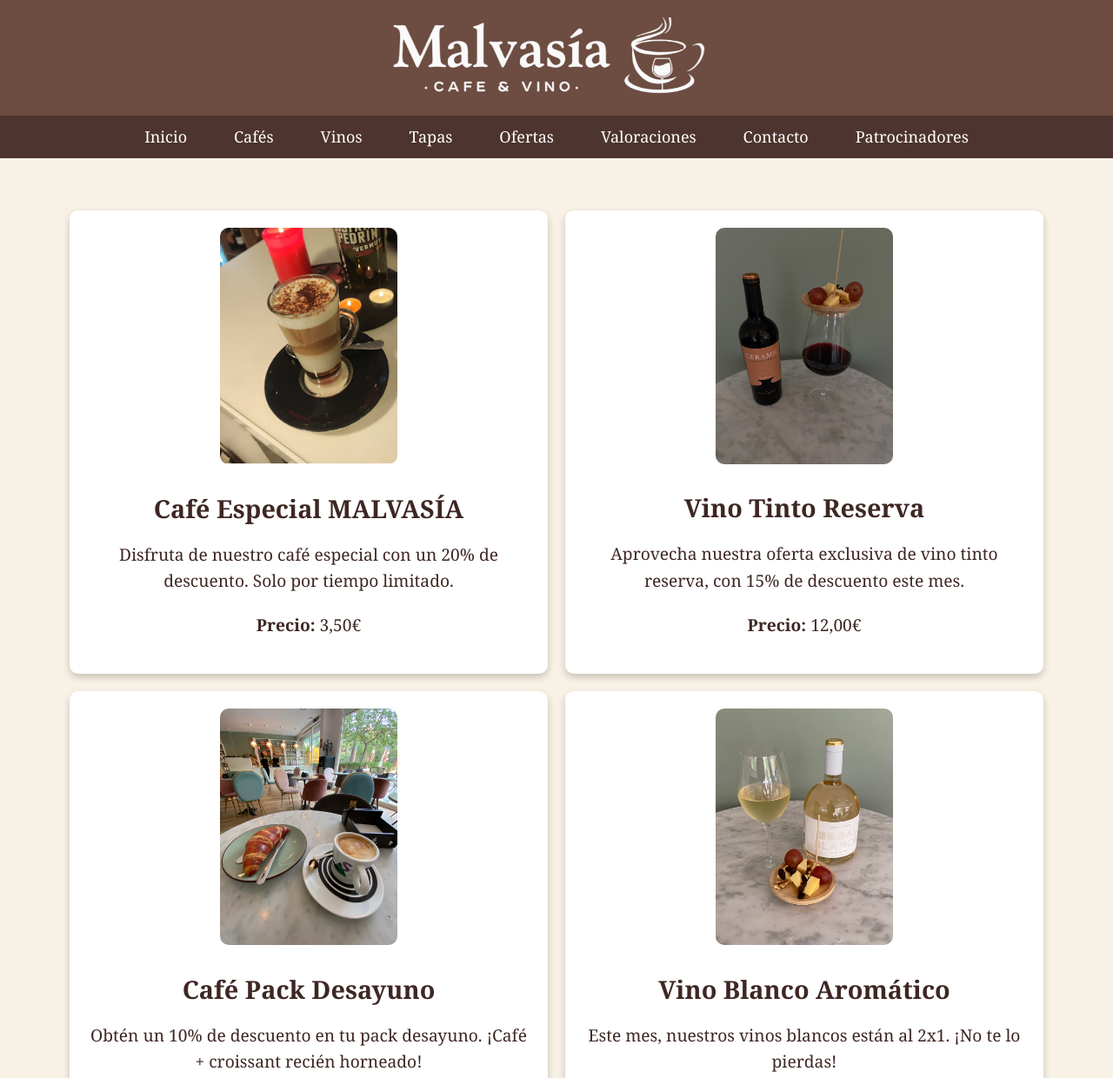
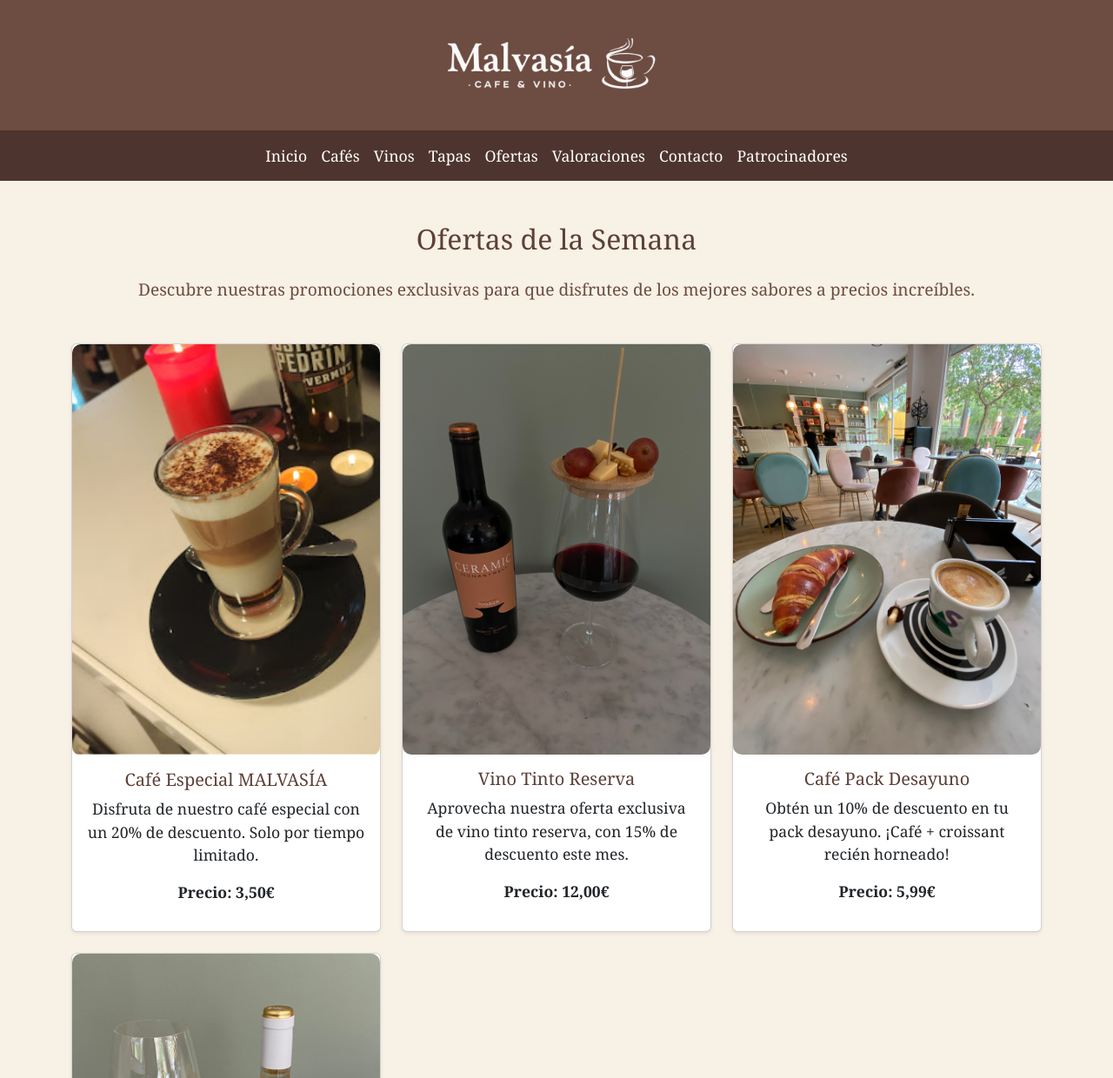
Before and after one commit to rraulchicaa/entornosempresa, a plain HTML site: page rchica_proyecto(28-3-2025)/ofertas.html in a window 1280 px wide. Shown: the top 1240 px of the page at 87% size. Drawn offline with nearby package versions, Linux system fonts and the light colour scheme.

Commit message:
Update ofertas.html
ofertas mmejorado

```diff
--- a/rchica_proyecto(28-3-2025)/ofertas.html
+++ b/rchica_proyecto(28-3-2025)/ofertas.html
@@ -1,179 +1,146 @@
 <!DOCTYPE html>
 <html lang="es">
 <head>
-    <meta charset="UTF-8">
-    <meta name="viewport" content="width=device-width, initial-scale=1.0">
+  <meta charset="UTF-8" />
+  <meta name="viewport" content="width=device-width, initial-scale=1" />
   <title>MALVASIA - Ofertas</title>
+  <link href="https://cdn.jsdelivr.net/npm/bootstrap@5.3.3/dist/css/bootstrap.min.css" rel="stylesheet" />
   <style>
-        * {
-            margin: 0px;
-            padding: 0;
-            box-sizing: border-box;
-        }
-
     body {
-            font-family: 'Georgia', serif;
+      font-family: Georgia, serif;
       background: #f8f1e5;
       color: #3e2723;
-            line-height: 1.6;
-        }
-
-        header {
-            background: #6d4c41;
-            color: #fff;
-            text-align: center;
-            padding: 20px;
-            box-shadow: 0 4px 8px rgba(0, 0, 0, 0.2);
+      min-height: 100vh;
+      display: flex;
+      flex-direction: column;
     }
 
     header img {
-            width: 60%;
+      width: 100%;
       max-width: 450px;
       display: block;
-            margin: 0 auto;
+      margin: 20px auto;
     }
 
-        nav {
-            background: #4e342e;
-            padding: 10px 0;
-            position: sticky;
-            top: 0;
-            z-index: 1000;
-            font-size: 15px;
+    .navbar {
+      background-color: #4e342e;
     }
 
-        nav ul {
-            list-style: none;
-            text-align: center;
+    .navbar a {
+      color: #fff !important;
+      font-size: 1.1em;
     }
 
-        nav ul li {
-            display: inline;
-            margin: 0 15px;
-        }
-
-        nav ul li a {
-            text-decoration: none;
-            color: #fff;
-            font-size: 1.2em;
-            padding: 10px;
-            transition: 0.3s;
-        }
-
-        nav ul li a:hover {
+    .navbar a:hover {
       background: #8d6e63;
       border-radius: 5px;
     }
 
-        .container {
-            display: grid;
-            grid-template-columns: 1fr 1fr;
-            gap: 20px;
-            padding: 40px;
-            margin: 20px 40px;
-        }
-
-        .oferta {
-            background: #fff;
-            padding: 20px;
-            border-radius: 10px;
-            box-shadow: 0 4px 8px rgba(0, 0, 0, 0.2);
-            text-align: center;
-        }
-
-        .oferta img {
-            width: 40%;
-            height: auto;
-            border-radius: 10px;
-            transition: transform 0.3s;
-            margin-bottom: 20px;
-        }
-
-        .oferta img:hover {
-            transform: scale(1.05);
-        }
-
-        .oferta h3 {
-            font-size: 1.8em;
-            margin-bottom: 15px;
-        }
-
-        .oferta p {
-            font-size: 1.2em;
-            margin-bottom: 20px;
-        }
-
     footer {
-            width: 100%;
       background-color: #3e2723;
       color: white;
       text-align: center;
       padding: 20px 0;
+      margin-top: auto;
       font-size: 17px;
     }
 
-        @media (max-width: 768px) {
-            .container {
-                grid-template-columns: 1fr;
-            }
+    .card img {
+      transition: transform 0.3s ease;
+      border-radius: 10px;
     }
 
+    .card img:hover {
+      transform: scale(1.05);
+    }
+
+    .card-title {
+      color: #5d4037;
+    }
+
+    .card-body p {
+      font-size: 1.1rem;
+    }
   </style>
 </head>
 <body>
 
-<header>
-    <img src="fotos/logoblanco.png" alt="Logo de Cafetería MALVASIA">
+  <header class="text-white text-center py-4" style="background-color: #6d4c41;">
+    <img src="fotos/logoblanco.png" alt="Logo de Cafetería MALVASIA" class="img-fluid" style="max-width: 300px;" />
   </header>
 
-<nav>
-    <ul>
-        <li><a href="index.html">Inicio</a></li>
-        <li><a href="cafe.html">Cafés</a></li>
-        <li><a href="vino.html">Vinos</a></li>
-        <li><a href="tapas.html">Tapas</a></li>
-        <li><a href="ofertas.html">Ofertas</a></li>
-        <li><a href="valo.html">Valoraciones</a></li>
-        <li><a href="contacto.html">Contacto</a></li>
-        <li><a href="patrocinadores.html">Patrocinadores</a></li>
+  <nav class="navbar navbar-expand-lg sticky-top">
+    <div class="container">
+      <ul class="navbar-nav mx-auto mb-2 mb-lg-0">
+        <li class="nav-item"><a class="nav-link" href="index.html">Inicio</a></li>
+        <li class="nav-item"><a class="nav-link" href="cafe.html">Cafés</a></li>
+        <li class="nav-item"><a class="nav-link" href="vino.html">Vinos</a></li>
+        <li class="nav-item"><a class="nav-link" href="tapas.html">Tapas</a></li>
+        <li class="nav-item"><a class="nav-link" href="ofertas.html">Ofertas</a></li>
+        <li class="nav-item"><a class="nav-link" href="valo.html">Valoraciones</a></li>
+        <li class="nav-item"><a class="nav-link" href="contacto.html">Contacto</a></li>
+        <li class="nav-item"><a class="nav-link" href="patrocinadores.html">Patrocinadores</a></li>
       </ul>
+    </div>
   </nav>
 
+  <main class="container my-5">
+    <h2 class="text-center mb-4" style="color: #5d4037;">Ofertas de la Semana</h2>
+    <p class="text-center mb-5" style="font-size: 1.2rem; color: #6d4c41;">
+      Descubre nuestras promociones exclusivas para que disfrutes de los mejores sabores a precios increíbles.
+    </p>
 
-<section class="container">
-    <div class="oferta">
-        <img src="fotos/cafe2.png" alt="Café especial">
-        <h3>Café Especial MALVASÍA</h3>
-        <p>Disfruta de nuestro café especial con un 20% de descuento. Solo por tiempo limitado.</p>
-        <p><strong>Precio:</strong> 3,50€</p>
+    <div class="row g-4">
+      <div class="col-12 col-md-6 col-lg-4">
+        <div class="card h-100 shadow-sm">
+          <img src="fotos/cafe2.png" class="card-img-top" alt="Café especial">
+          <div class="card-body text-center">
+            <h5 class="card-title">Café Especial MALVASÍA</h5>
+            <p class="card-text">Disfruta de nuestro café especial con un 20% de descuento. Solo por tiempo limitado.</p>
+            <p class="fw-bold">Precio: 3,50€</p>
+          </div>
+        </div>
       </div>
 
-    <div class="oferta">
-        <img src="fotos/tinto.JPEG" alt="Vino tinto">
-        <h3>Vino Tinto Reserva</h3>
-        <p>Aprovecha nuestra oferta exclusiva de vino tinto reserva, con 15% de descuento este mes.</p>
-        <p><strong>Precio:</strong> 12,00€</p>
+      <div class="col-12 col-md-6 col-lg-4">
+        <div class="card h-100 shadow-sm">
+          <img src="fotos/tinto.JPEG" class="card-img-top" alt="Vino tinto">
+          <div class="card-body text-center">
+            <h5 class="card-title">Vino Tinto Reserva</h5>
+            <p class="card-text">Aprovecha nuestra oferta exclusiva de vino tinto reserva, con 15% de descuento este mes.</p>
+            <p class="fw-bold">Precio: 12,00€</p>
+          </div>
+        </div>
       </div>
 
-    <div class="oferta">
-        <img src="fotos/pack.JPEG" alt="Café con leche">
-        <h3>Café Pack Desayuno</h3>
-        <p>Obtén un 10% de descuento en tu pack desayuno. ¡Café + croissant recién horneado!</p>
-        <p><strong>Precio:</strong> 5,99€</p>
-
+      <div class="col-12 col-md-6 col-lg-4">
+        <div class="card h-100 shadow-sm">
+          <img src="fotos/pack.JPEG" class="card-img-top" alt="Café con leche">
+          <div class="card-body text-center">
+            <h5 class="card-title">Café Pack Desayuno</h5>
+            <p class="card-text">Obtén un 10% de descuento en tu pack desayuno. ¡Café + croissant recién horneado!</p>
+            <p class="fw-bold">Precio: 5,99€</p>
+          </div>
+        </div>
       </div>
 
-    <div class="oferta">
-        <img src="fotos/blancovino.JPEG" alt="Vino blanco">
-        <h3>Vino Blanco Aromático</h3>
-        <p>Este mes, nuestros vinos blancos están al 2x1. ¡No te lo pierdas!</p>
-        <p><strong>Precio:</strong> 8,50€</p>
+      <div class="col-12 col-md-6 col-lg-4">
+        <div class="card h-100 shadow-sm">
+          <img src="fotos/blancovino.JPEG" class="card-img-top" alt="Vino blanco">
+          <div class="card-body text-center">
+            <h5 class="card-title">Vino Blanco Aromático</h5>
+            <p class="card-text">Este mes, nuestros vinos blancos están al 2x1. ¡No te lo pierdas!</p>
+            <p class="fw-bold">Precio: 8,50€</p>
           </div>
-</section>
+        </div>
+      </div>
+    </div>
+  </main>
 
   <footer>
     <p>&copy; 2025 MALVASIA | Contacto: malvasiatorrent@gmail.com | Tel: 665 45 26 85</p>
   </footer>
 
+  <script src="https://cdn.jsdelivr.net/npm/bootstrap@5.3.3/dist/js/bootstrap.bundle.min.js"></script>
 </body>
 </html>
```
Lines whose indentation alone changed are shown as unchanged.
